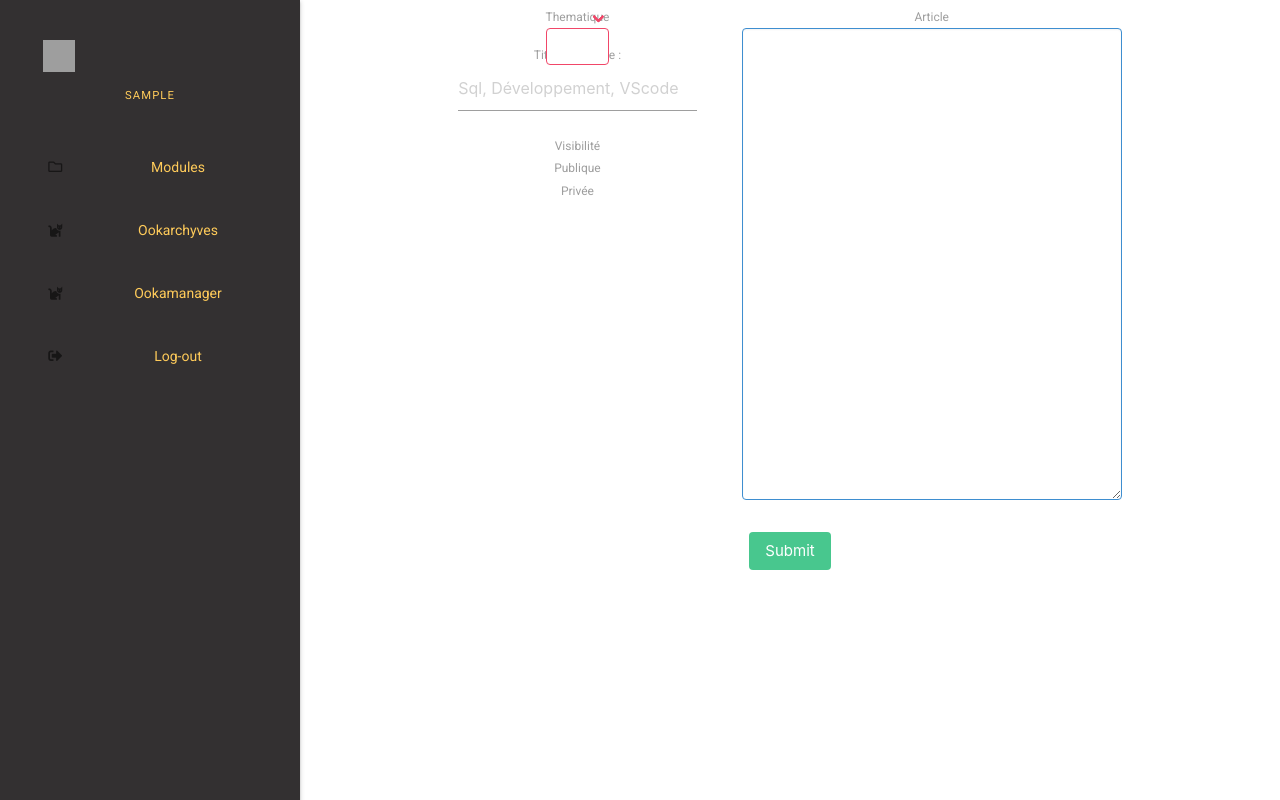
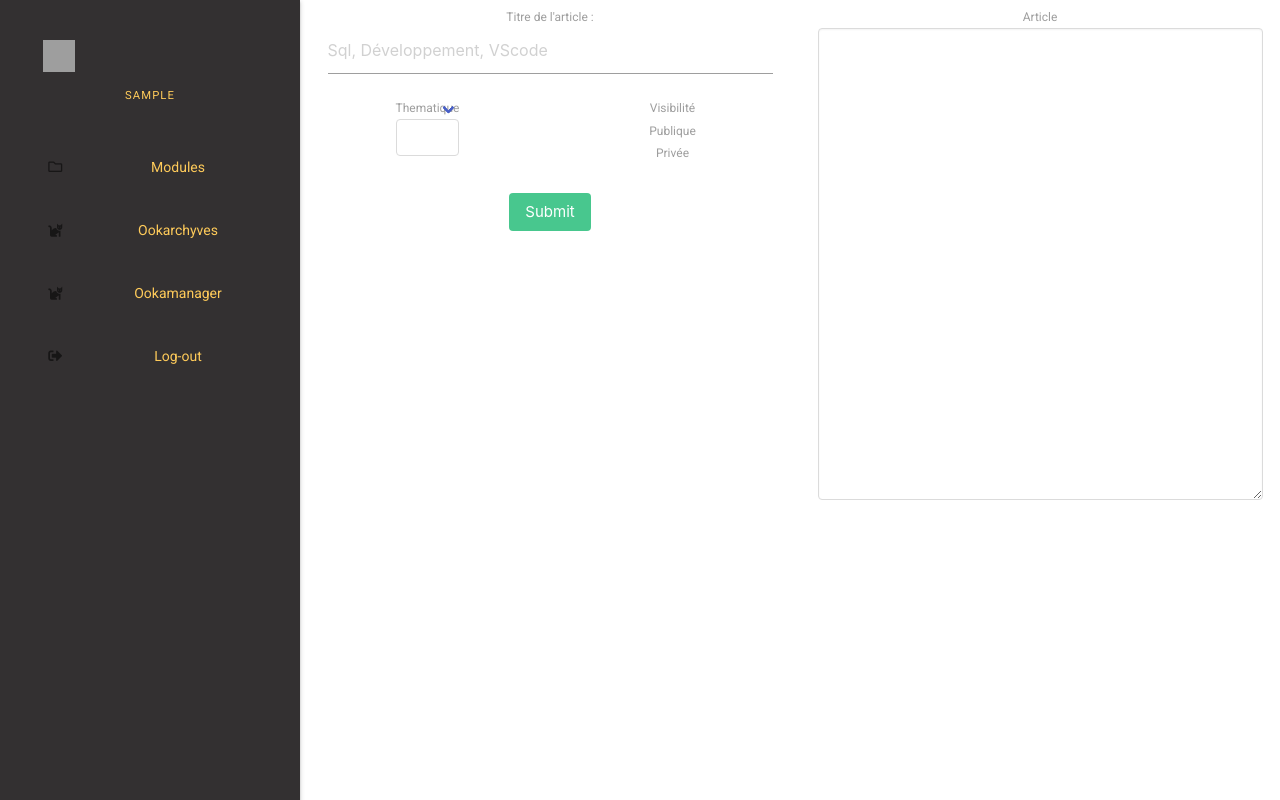
Before and after one commit to MmeOokamy/super-potatoes, a Flask app: page /ookarchyves/article in a window 1280 px wide. Run offline with Flask 2, Linux system fonts and the light colour scheme; the visitor is signed in with stand-in values (Sample User, id 1); data comes from the database, SQL or seed files in the repository; data that the repository does not hold is empty; some libraries are stand-ins or nearby versions; grey boxes are pictures that could not be loaded.

Commit message:
le front SAYLEMAL =D

```diff
--- a/App/ookarchyves/static/oa.js
+++ b/App/ookarchyves/static/oa.js
@@ -3,4 +3,6 @@ $(document).ready(function(){
     $('.fixed-action-btn').floatingActionButton({
         direction: 'left',
     });
+
+    $('select').formSelect();
 })
--- a/App/ookarchyves/templates/oa_article_form.jinja2
+++ b/App/ookarchyves/templates/oa_article_form.jinja2
@@ -1,32 +1,31 @@
 {% extends "base.html" %}
 
 {% block title %} Ajouter un Article{% endblock %}
+{% block stylesheet %}
+<style>
+ form{
+     width: 100%;
+     background-color: blueviolet;
+ }
+</style>
+{% endblock %}
+
 {% block body %}
-<div class="form-wrapper">
 
 {% for message in get_flashed_messages() %}
 <div class="alert alert-warning">
-<button
-type="button"
-class="close"
-data-dismiss="alert">
-x
-</button>
     {{ message }}
 </div>
 {% endfor %}
 
+<div class="row" >
 <form method="POST" action="article">
     {{ form.csrf_token }}
     {{ form.article_author_id}}
-    <div class="columns">
-        <div class="column is-two-fifths">
 
-            <fieldset class="theme select is-danger">
-                {{ form.article_theme_id.label }}
-                {{ form.article_theme_id }}
-            </fieldset>
+    <div class="col s12 m6">
 
+        {# Titre de l'article #}
         <fieldset class="name">
             {{ form.article_title.label }}
             {{ form.article_title(placeholder='Sql, Développement, VScode') }}
@@ -37,25 +36,38 @@ x
             </ul>
             {% endif %}
         </fieldset>
-
+        <div class="row">
+            <div class="col s6">
+                {# selection du theme #}
+                <fieldset class="theme select">
+                    {{ form.article_theme_id.label }}
+                    {{ form.article_theme_id }}
+                </fieldset>
+            </div>
+            <div class="col s6">
+                {# public ou privée #}
                 <fieldset class="private">
                     {{ form.article_private.label }}
                     {{ form.article_private(class="") }}
                 </fieldset>
             </div>
-        <div class="column">
-            <fieldset class="description">
-                {{ form.article_body.label }}
-                {{ form.article_body(class="textarea is-info", rows="20" ) }}
-            </fieldset>
+        </div>
+
+        {# Bouton pour tout valider #}
+        <div class="submit-button" style="margin-top:10px;">
+            {{ form.submit(class="button is-success") }}
         </div>
     </div>
 
-    <div class="submit-button" style="margin-top:10px;">
-    {{ form.submit(class="button is-success") }}
+    {# Partie de droite pour le body de l'article #}
+    <div class="col s12 m6">
+        <fieldset class="description">
+            {{ form.article_body.label }}
+            {{ form.article_body(class="textarea ", rows="20" ) }}
+        </fieldset>
     </div>
-
 </form>
+</div>
 
 {% endblock %}
 {% block js %}{% endblock %}
--- a/App/ookarchyves/templates/oa_theme_form.jinja2
+++ b/App/ookarchyves/templates/oa_theme_form.jinja2
@@ -34,8 +34,8 @@
       </fieldset>
        <fieldset class="private">
        <label>
-        {{ form.theme_private(class="" ) }}
-        <span></span>
+        {{ form.theme_private }}
+        {{ form.theme_private.label }}
 
        </label>
       </fieldset>
--- a/App/static/css/style.css
+++ b/App/static/css/style.css
@@ -81,6 +81,13 @@ header, main {
 
  header .fixed-action-btn {
    top: 5px;
+ }
+
+ main {
+   width: 100%;
+   margin: 0;
+   margin-right: 5px;
+   margin-left: 5px;
  }
 
 /********************
--- a/App/templates/base.html
+++ b/App/templates/base.html
@@ -18,28 +18,23 @@
     <link href="https://cdnjs.cloudflare.com/ajax/libs/font-awesome/5.15.3/css/all.min.css" rel="stylesheet">
     <link rel="stylesheet" type="text/css" href="https://cdn.datatables.net/1.11.3/css/jquery.dataTables.css">
     {% block stylesheet %}{% endblock %}
-
 </head>
 
 <body id="ooka-body">
     {% if request.endpoint != 'auth_bp.login' %}
         {% include 'navigation.html' %}
     {% endif %}
-
     {% block topbar %}{% endblock %}
     <main>
-        <div class="container" >
-            {% block body %}{% endblock %}
-        </div>
+        {% block body %}{% endblock %}
     </main>
-
 
     <script src="https://code.jquery.com/jquery-3.6.0.min.js"
         integrity="sha256-/xUj+3OJU5yExlq6GSYGSHk7tPXikynS7ogEvDej/m4=" crossorigin="anonymous"></script>
-        <script src="{{url_for('static', filename='js/fuzzysort.min.js')}}"></script>
-        <script type="text/javascript" charset="utf8" src="https://cdn.datatables.net/1.11.3/js/jquery.dataTables.js"></script>
-        <script src="{{url_for('static', filename='js/ookaScript.js')}}"></script>
-        <script src="{{url_for('static', filename='js/bin/materialize.min.js')}}"></script>
+    <script src="{{url_for('static', filename='js/fuzzysort.min.js')}}"></script>
+    <script type="text/javascript" charset="utf8" src="https://cdn.datatables.net/1.11.3/js/jquery.dataTables.js"></script>
+    <script src="{{url_for('static', filename='js/ookaScript.js')}}"></script>
+    <script src="{{url_for('static', filename='js/bin/materialize.min.js')}}"></script>
     {% block js %}{% endblock %}
 </body>
 
--- a/App/templates/setting/setting.html
+++ b/App/templates/setting/setting.html
@@ -3,7 +3,6 @@
 {% block title %}Parametre Utilisateur{% endblock %}
 
 {% block body %}
-<h1>Utiliser les datatables</h1>
   <table id="params-table" class="table">
     <thead>
       <tr>
@@ -32,7 +31,6 @@
           </td>
         </tr>
       {% endfor %}
-
     </tbody>
   </table>
 {% endblock %}
```
Also changed, not shown: App/templates/auth/login.jinja2 (+9 -8 lines). Lines whose indentation alone changed are shown as unchanged.
